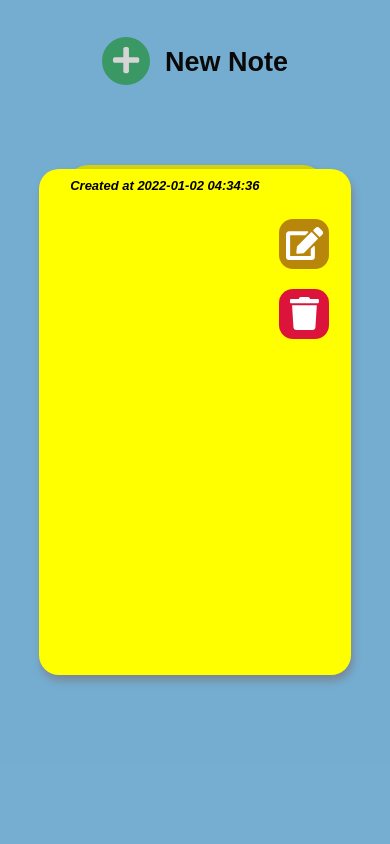
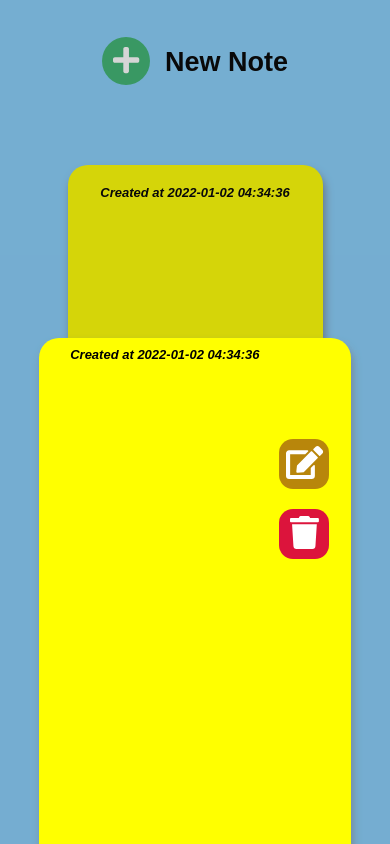
Before and after one commit to renancvalladao/notes-app, a React (Create React App) app: page / in a window 390 px wide. Both pictures are taken after a click on the button 125 px from the left and 61 px from the top of the page. Built offline with nearby package versions, Linux system fonts and the light colour scheme.

Commit message:
Fixing modal background on mobile

```diff
--- a/src/components/NoteModal.css
+++ b/src/components/NoteModal.css
@@ -4,7 +4,7 @@
     bottom: 0;
     right: 0;
     position: fixed;
-    height: 100%;
+    height: 200%;
     width: 100%;
     background-color: rgba(48, 48, 48, 0.2);
 }
```
